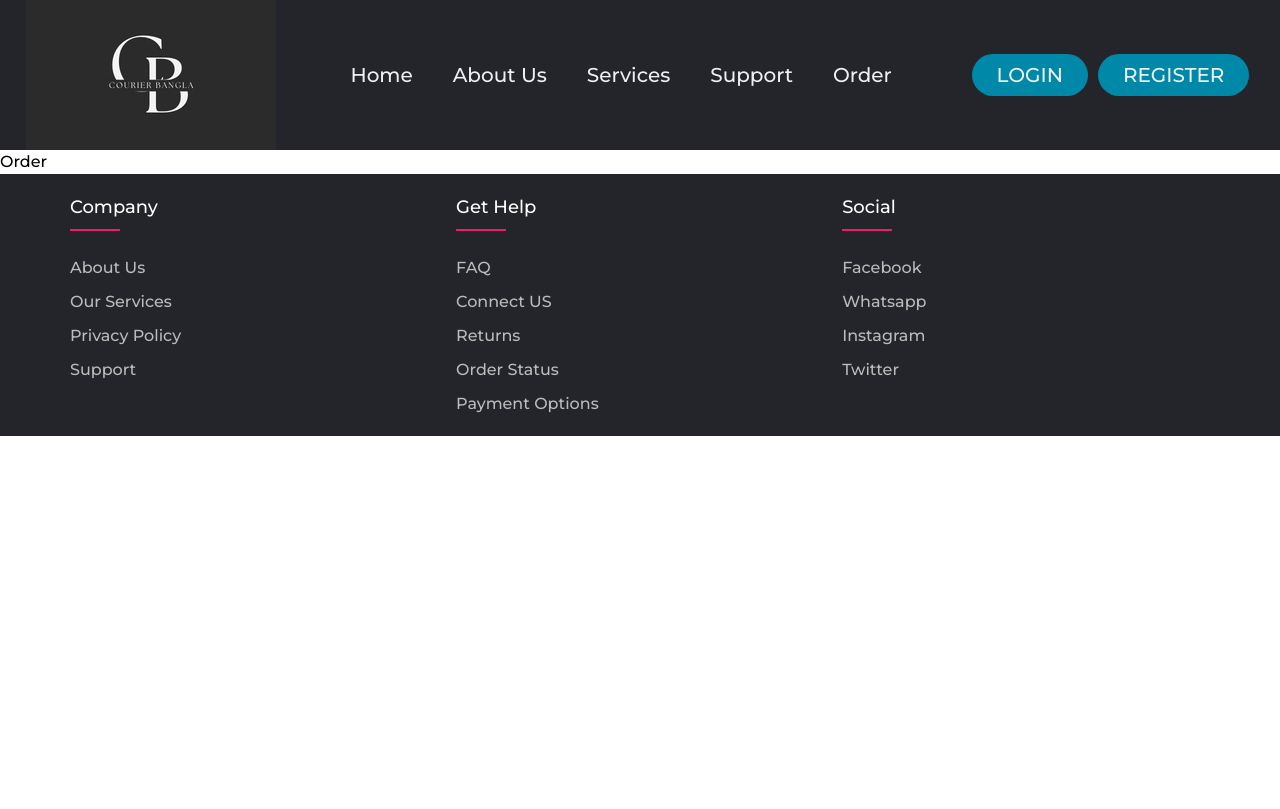
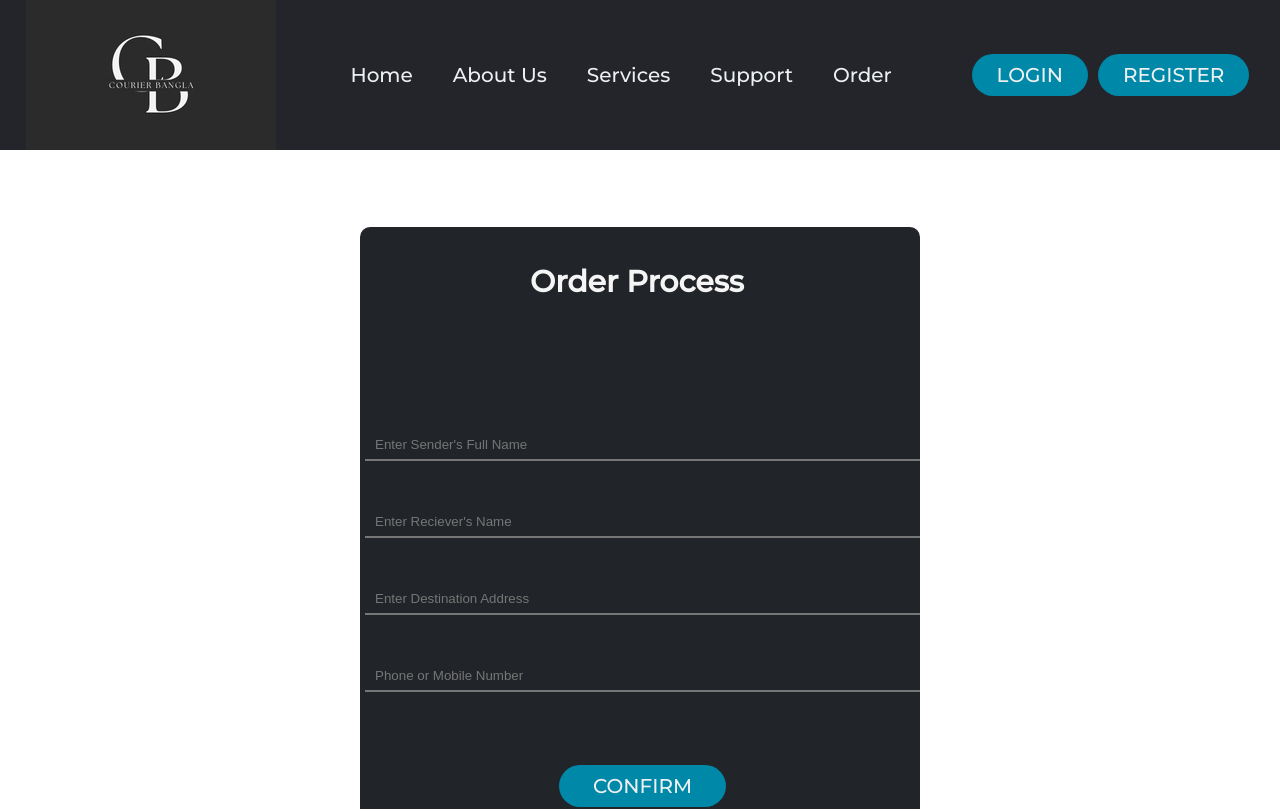
Before and after one commit to Faysal-Ibnea-Hasan/Courier-Bangla, a React (Create React App) app: page /order in a window 1280 px wide. Shown: the top 809 px of the page. Built offline with nearby package versions, Linux system fonts and the light colour scheme; a web font is replaced by a local one.

Commit message:
updated minor things

```diff
--- a/src/components/Home.js
+++ b/src/components/Home.js
@@ -55,6 +55,7 @@ function Home() {
           </span>
         </div>
 
+
       </div>
 
 
--- a/src/components/Order.css
+++ b/src/components/Order.css
@@ -0,0 +1,51 @@
+*{
+    margin: 0;
+    padding: 0;
+}
+
+.order-main{
+    height: 100vh;
+    width: 100vw;
+    display: flex;
+}
+.order{
+    width: 560px;
+    height: 650px;
+    position: relative;
+    margin: 6% auto;
+    background: #212529;
+    padding: 5px;
+    border-radius: 10px;
+}
+.order-group{
+    top: 180px;
+    position: absolute;
+    width: 555px;
+    transition: .5s;
+}
+.input-field {
+    width: 100%;
+    padding: 7px 10px;
+    margin: 23px 0;
+    border-left: 0;
+    border-right: 0;
+    border-top: 0;
+    outline: none;
+    background: transparent;
+    color: white;
+}
+.heading {
+    color: whitesmoke;
+    font-size: 30px;
+    padding-left: 30%;
+    padding-top: 5%;
+
+}
+.confirm-btn{
+    width: 30%;
+    padding: 9px 25px;
+    cursor: pointer;
+    display: block;
+    margin: auto;
+    margin-top: 50px;
+}
--- a/src/components/Order.js
+++ b/src/components/Order.js
@@ -1,7 +1,25 @@
 import React from 'react'
+import './Order.css'
 
 export default function Order() {
   return (
-    <div>Order</div>
+    <>
+    <div className='order-main'>
+      <div className="order">
+        <div className="order-content">
+          <h1 className='heading'>Order Process</h1>
+          <form id='order' className='order-group'>
+          <input type="text" className="input-field" placeholder="Enter Sender's Full Name" required=""/>
+          <input type="text" className="input-field" placeholder="Enter Reciever's Name" required=""/>
+          <input type="text" className="input-field" placeholder="Enter Destination Address" required=""/>
+          <input type="text" className="input-field" placeholder="Phone or Mobile Number" required=""/>
+          <button className='confirm-btn'>CONFIRM</button>
+          </form>
+
+        </div>
+      </div>
+
+    </div>
+    </>
   )
 }
--- a/src/components/Services.css
+++ b/src/components/Services.css
@@ -85,7 +85,7 @@
     transform: scale(1.2);
     box-shadow: 5px 5px 15px #24252A;;
 }
-.heading h1{
+.service-heading h1{
     display: flex;
     align-items: center;
     justify-content: center;
--- a/src/components/Services.js
+++ b/src/components/Services.js
@@ -5,7 +5,7 @@ import { Link } from 'react-router-dom'
 function Services() {
   return (
     <>
-    <div className='heading'>
+    <div className='service-heading'>
       <h1>Our Services</h1>
     </div>
       <div className="body">
```
Also changed, not shown: src/components/Home.css (line endings or trailing spaces).
